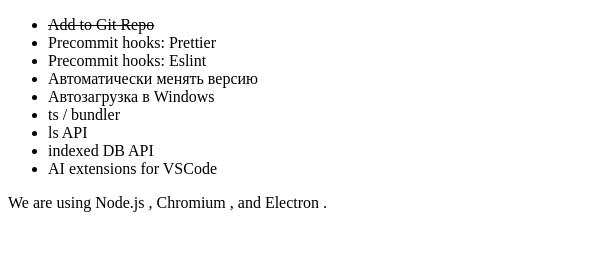
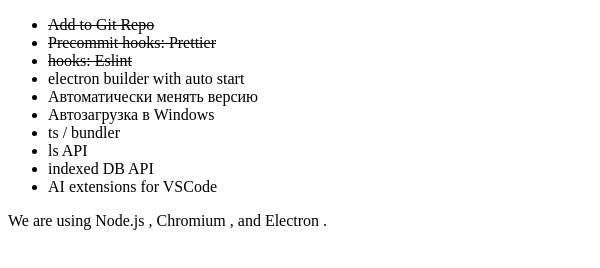
Before and after one commit to PauIGB/todo-electron-shell, an Electron app: page index.html in a window 600 px wide. Drawn offline with Linux system fonts and the light colour scheme.

Commit message:
Precommit hooks, eslint

```diff
--- a/index.html
+++ b/index.html
@@ -13,8 +13,9 @@
   <body>
     <ul>
       <li><del>Add to Git Repo</del></li>
-      <li>Precommit hooks: Prettier</li>
-      <li>Precommit hooks: Eslint</li>
+      <li><del>Precommit hooks: Prettier</del></li>
+      <li><del> hooks: Eslint</del></li>
+      <li>electron builder with auto start</li>
       <li>Автоматически менять версию</li>
       <li>Автозагрузка в Windows</li>
       <li>ts / bundler</li>
--- a/preload.js
+++ b/preload.js
@@ -6,6 +6,6 @@
   }
 
   for (const dependency of ['chrome', 'node', 'electron']) {
-    replaceText(`${dependency}-version`, process?.versions[dependency])
+    replaceText(`${dependency}-version`, process.versions[dependency])
   }
 })
```
Also changed, not shown: eslint.config.js (added, +9 -0 lines), package.json (+10 -2 lines), 2 other files.
